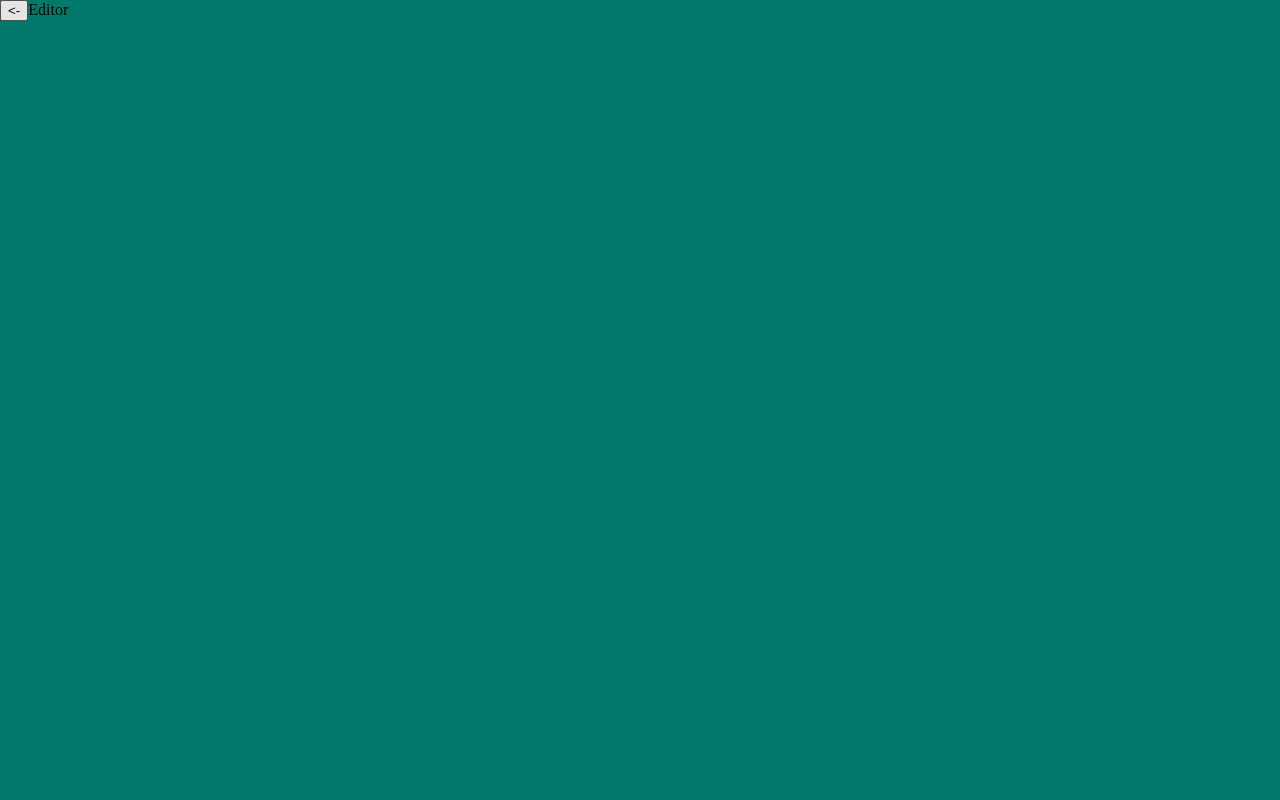
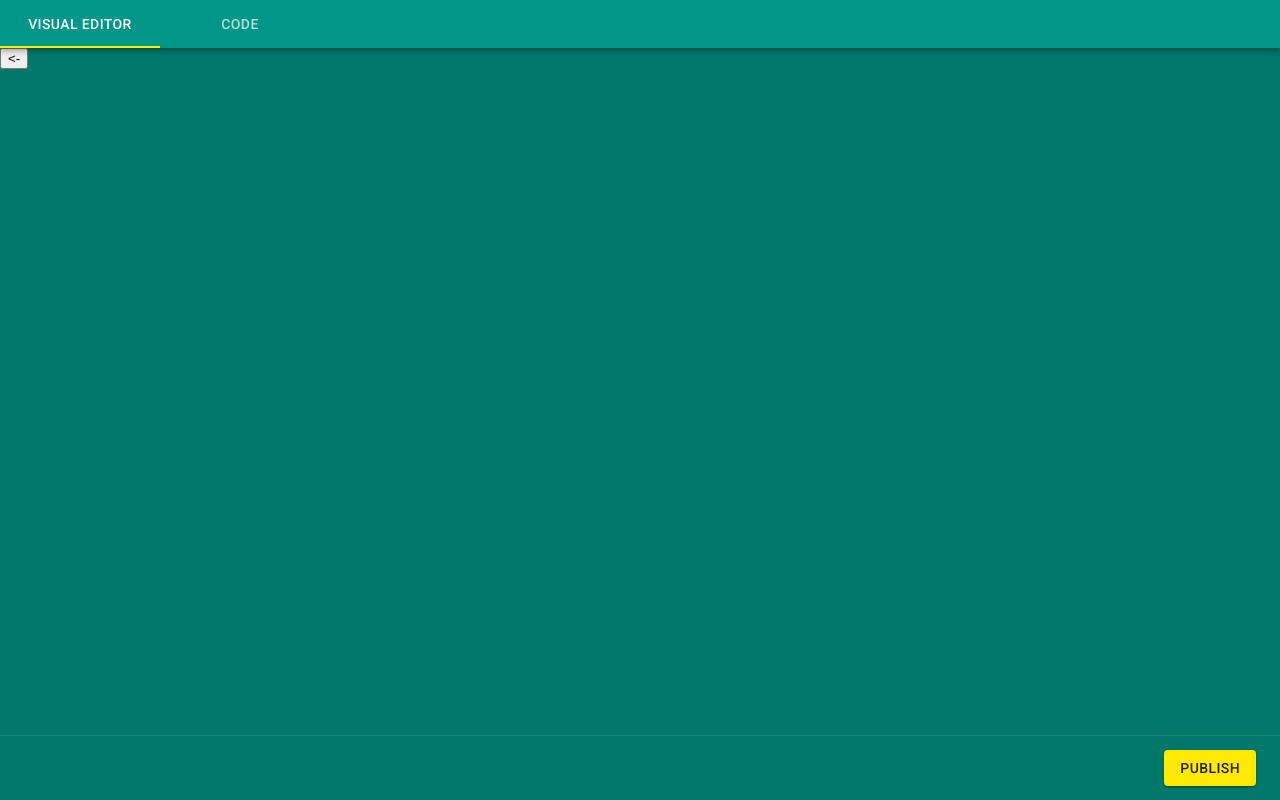
Before and after one commit to xmaze/xmaze-creator, a React (Create React App) app: page /editor in a window 1280 px wide. Built offline with nearby package versions, Linux system fonts and the light colour scheme.

Commit message:
Editor page (panels)

```diff
--- a/src/components/editor/Editor.js
+++ b/src/components/editor/Editor.js
@@ -1,11 +1,46 @@
 import React from 'react';
 import { history } from '../../store/configureStore';
+import { makeStyles } from '@material-ui/core/styles';
+import Grid from '@material-ui/core/Grid';
+import AppBar from '@material-ui/core/AppBar';
+import Tabs from '@material-ui/core/Tabs';
+import Tab from '@material-ui/core/Tab';
+import Toolbar from '@material-ui/core/Toolbar';
+import Button from '@material-ui/core/Button';
+
+const useStyles = makeStyles(theme => ({
+  item: {
+    width: '100%'
+  },
+  toolbar: {
+    justifyContent: 'flex-end',
+    borderTop: '1px solid rgba(255, 255, 255, .1)'
+  }
+}));
 
 export default function Editor() {
+  const classes = useStyles();
+
   return (
-    <div>
-      <button onClick={() => history.push('/')}>{'<-'}</button>
-      Editor
-    </div>
+    <Grid container alignItems="stretch" direction="column">
+      <Grid item className={classes.item}>
+        <AppBar position="relative">
+          <Tabs value="visual">
+            <Tab value="visual" label="Visual editor" />
+            <Tab value="code" label="Code" />
+          </Tabs>
+        </AppBar>
+      </Grid>
+      <Grid item xs className={classes.item}>
+        <button onClick={() => history.push('/')}>{'<-'}</button>
+      </Grid>
+      <Grid item className={classes.item}>
+        <Toolbar className={classes.toolbar}>
+          <Button variant="contained" color="secondary">
+            Publish
+          </Button>
+        </Toolbar>
+      </Grid>
+    </Grid>
   );
 }
--- a/src/theme.js
+++ b/src/theme.js
@@ -1,10 +1,10 @@
 import { createMuiTheme } from '@material-ui/core/styles';
 import teal from '@material-ui/core/colors/teal';
-import pink from '@material-ui/core/colors/pink';
+import yellow from '@material-ui/core/colors/yellow';
 
 export default createMuiTheme({
   palette: {
     primary: teal,
-    secondary: pink
+    secondary: yellow
   }
 });
```
